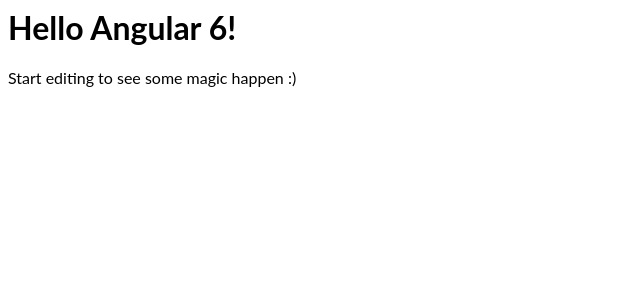
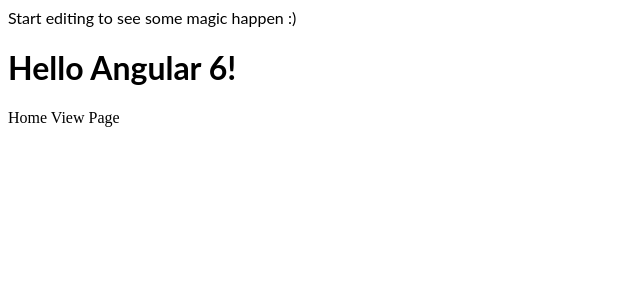
Before and after one commit to mapleleafartscollege002gmailcom/angular-davidmeng, an Angular app: page / in a window 1280 px wide. Shown: the top 300 px of the page, without its empty margins (0-640 px from the left). Built offline with nearby package versions, Linux system fonts and the light colour scheme.

Commit message:
4 files modified, 4 added

```diff
--- a/src/quizapp/home/quizapp.homecomponent.ts
+++ b/src/quizapp/home/quizapp.homecomponent.ts
@@ -2,9 +2,9 @@
 
 @Component({
   selector: 'hello',
-  template: `<h1>Hello {{name}}!</h1>`,
+  templateUrl: './quizapp.homeview.html',
   styles: [`h1 { font-family: Lato; }`]
 })
-export class HelloComponent  {
+export class HomeComponent  {
   @Input() name: string;
 }
--- /dev/null
+++ b/src/quizapp/home/quizapp.homeview.html
@@ -0,0 +1,3 @@
+<h1>Hello {{name}}!</h1>
+
+Home View Page
--- a/src/quizapp/home/quizapp.masterpagecomponent.ts
+++ b/src/quizapp/home/quizapp.masterpagecomponent.ts
@@ -5,6 +5,6 @@
   templateUrl: './quizapp.masterpageview.html',
   styleUrls: [ './quizapp.masterpagestyle.css' ]
 })
-export class AppComponent  {
+export class MasterPageComponent  {
   name = 'Angular 6';
 }
--- a/src/quizapp/home/quizapp.masterpageview.html
+++ b/src/quizapp/home/quizapp.masterpageview.html
@@ -1,4 +1,4 @@
-<hello name="{{ name }}"></hello>
 <p>
   Start editing to see some magic happen :)
 </p>
+<hello name="{{ name }}"></hello>
```
Also changed, not shown: src/quizapp/home/quizapp.mainmodule.ts (+4 -4 lines), src/quizapp/rounting/quizapp.mainrouting.ts (added, +11 -0 lines), src/quizapp/ques1/quizapp.ques1component.ts (added), src/quizapp/ques1/quizapp.ques1view.html (added).
